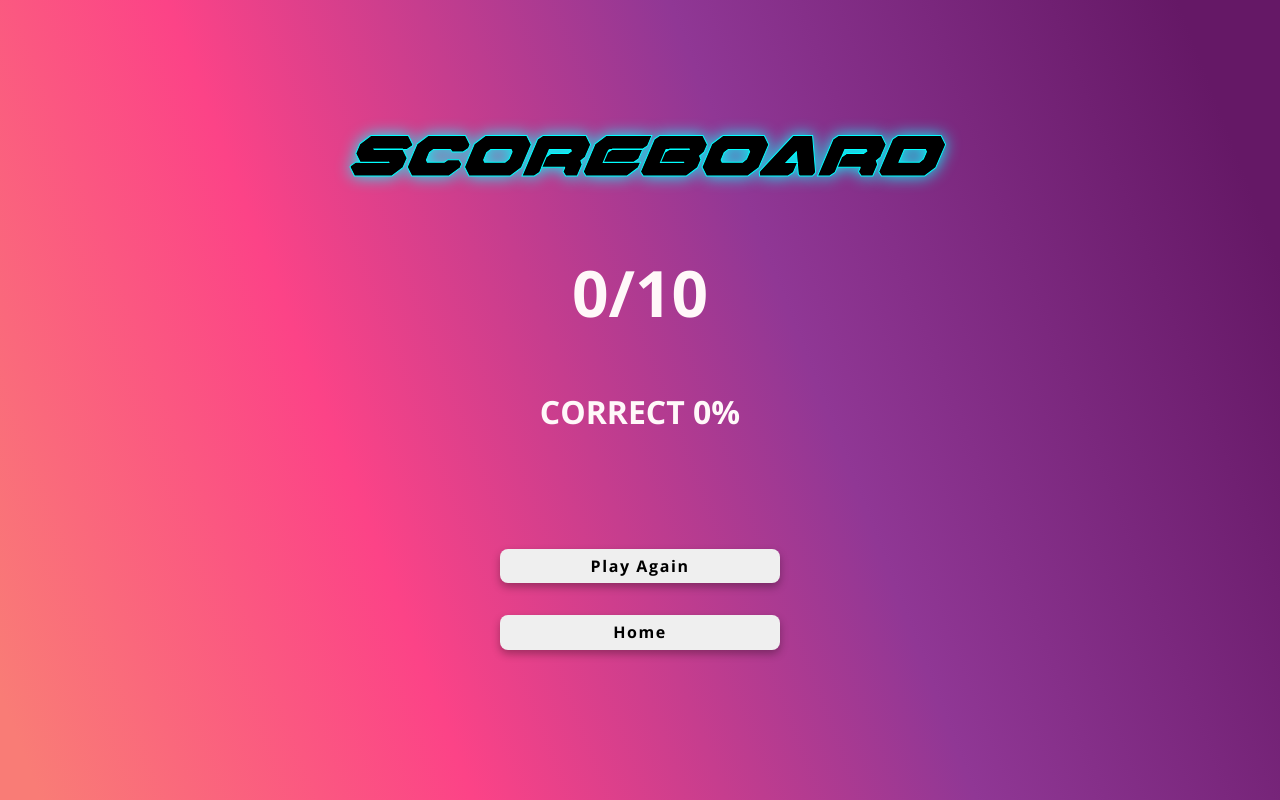
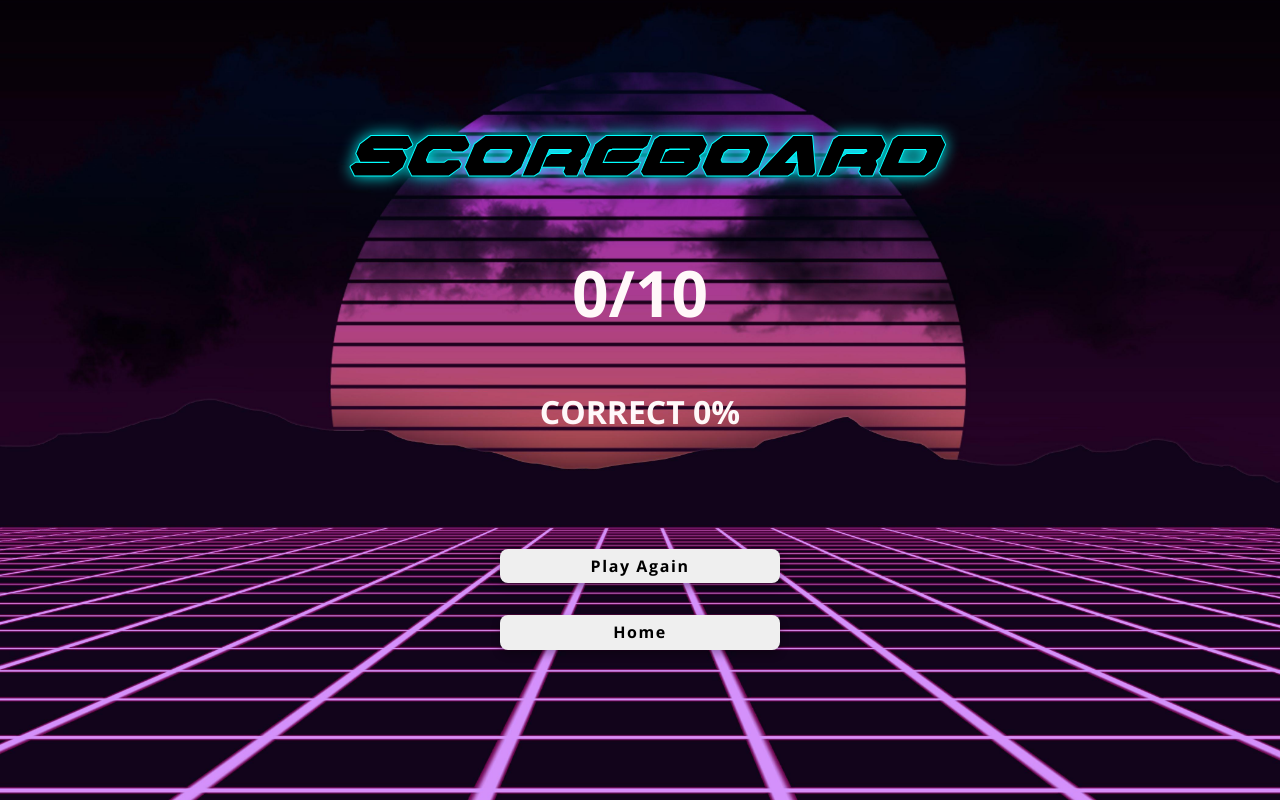
Before and after one commit to Preston-Jake/Viva-Las-Trivia, a React (Create React App) app: page /scoreboard in a window 1280 px wide. Built offline with nearby package versions, Linux system fonts and the light colour scheme.

Commit message:
little more polish extra shine

```diff
--- a/src/components/Answers.jsx
+++ b/src/components/Answers.jsx
@@ -19,8 +19,12 @@ const Button = styled.button`
   width: 18rem;
   box-shadow: 0px 0px 16px #00ffff;
 
+  @media ${device.laptop} {
+    font-size: 2rem;
+    width: 24rem;
+  }
+
   ${({ correct, selected }) => {
-    console.log("selected / correct", selected, correct);
     if (correct) {
       return `
         border: 3px solid #01FD29;
--- a/src/components/Question.jsx
+++ b/src/components/Question.jsx
@@ -24,7 +24,7 @@ const Title = styled.h2`
   }
   @media ${device.laptop}{
     font-size: 2rem;
-    margin-top: 10rem;
+    margin-top: 8rem;
   }
   @media ${device.desktop}{
     margin-top: 12rem;
--- a/src/components/Score.jsx
+++ b/src/components/Score.jsx
@@ -3,26 +3,24 @@ import { useHistory } from "react-router-dom";
 import styled from "styled-components";
 import { AppContext } from "../AppContext";
 import { device } from "../styled/device";
-
+import bgScore from "../images/score_bg.jpg"
 const decimalToPrecent = (score) => {
   return (score / 10) * 100;
 };
 
 const Wrapper = styled.div`
   align-items: center;
-  background: linear-gradient(
-    68.94deg,
-    #f97c76 2.55%,
-    #fc4387 29.82%,
-    #903795 61.53%,
-    #651866 93.58%
-  );
+  background-color: #000;
+  background-image: url(${bgScore});
+  background-position: center;
+  background-repeat: no-repeat;
+  background-size: cover;
   display: flex;
   flex-direction: column;
   height: 100vh;
   justify-content: space-around;
   width: 100vw;
-  @media ${device.laptop}{
+  @media ${device.laptop} {
     justify-content: space-evenly;
   }
 `;
@@ -50,7 +48,7 @@ const Title = styled.h1`
   margin: 0 1rem;
   text-align: center;
   text-shadow: 0 0 1rem #00ffff;
-  @media ${device.tablet}{
+  @media ${device.tablet} {
     font-size: 4rem;
   }
 `;
@@ -66,7 +64,7 @@ const StyledScore = styled.h2`
   margin-top: 4rem;
   text-align: center;
   text-transform: uppercase;
-  @media ${device.tablet}{
+  @media ${device.tablet} {
     font-size: 4rem;
   }
 `;
@@ -82,7 +80,7 @@ const Percent = styled.h2`
   margin-top: 4rem;
   text-align: center;
   text-transform: uppercase;
-  @media ${device.tablet}{
+  @media ${device.tablet} {
     font-size: 2rem;
   }
 `;
--- a/src/components/Trivia.jsx
+++ b/src/components/Trivia.jsx
@@ -8,7 +8,7 @@ import styled from "styled-components";
 
 const Wrapper = styled.div`
   align-items: center;
-  background-color: #cccccc;
+  background-color: #000;
   background-image: url(${bgTrivia});
   background-position: center;
   background-repeat: no-repeat;
```
Also changed, not shown: src/images/score_bg.jpg (added).
